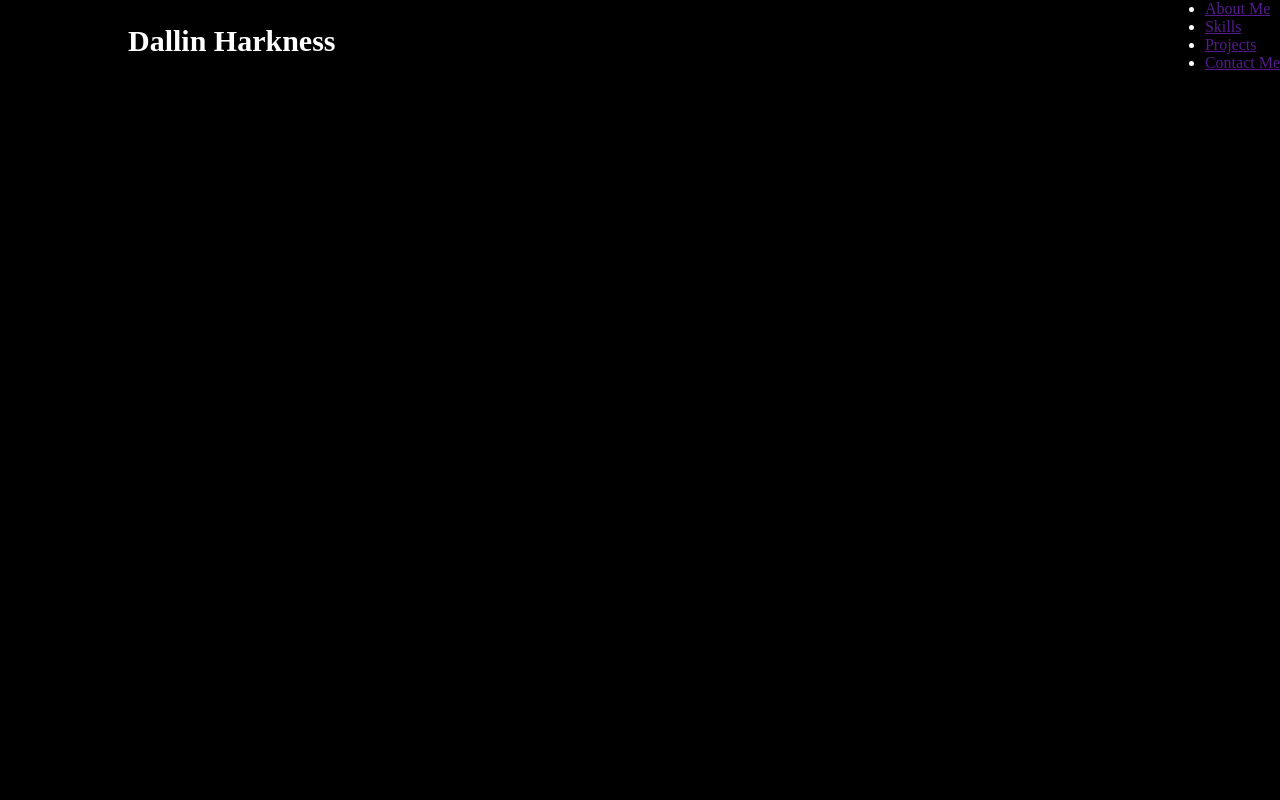
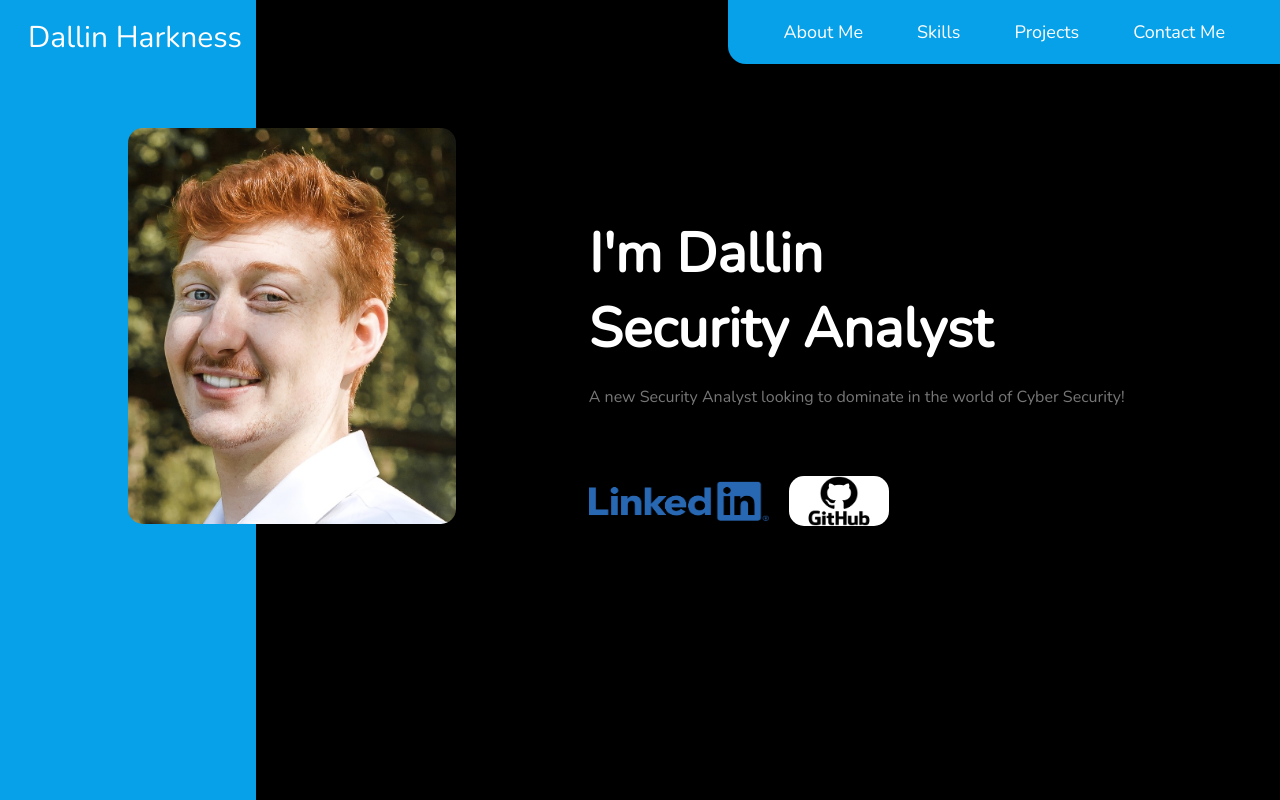
Before and after one commit to dallinharkness/dallinharkness.github.io, a plain HTML site: page index.html in a window 1280 px wide. Drawn offline with nearby package versions, Linux system fonts and the light colour scheme.

Commit message:
first page complete

```diff
--- a/index.html
+++ b/index.html
@@ -6,13 +6,14 @@
     <meta name="viewport" content="width=device-width, initial-scale=1.0">
     <title>Dallin Harkness portfolio</title>
     <link rel='stylesheet' href='styles.css'>
+    <link href="https://fonts.googleapis.com/css2?family=Nunito:wght@300&display=swap" rel="stylesheet">
 </head>
 <body>
 
-    <div class="header">
+<div class="header">
 
         <nav>
-            <a href='' class="dallin">Dallin Harkness</a>
+            <a href='index.html' class="dallin">Dallin Harkness</a>
             <div class="navbarlinks">
                 <ul>
                     <li><a href=''>About Me</a></li>
@@ -24,8 +25,30 @@
         </nav>
 
 
+    <div class='leftsidebar'></div>
+
+    <div class='row'>
+        <div class='leftcol'>
+            <img src='picofme.jpg' alt='picofme'>
+        </div>
+        <div class='rightcol'>
+            <h1>I'm Dallin<br> Security Analyst</h1>
+            <p>A new Security Analyst looking to dominate in the world of Cyber Security!</p>
+
+            <div class='socials'>
+                <div class='icon'>
+                    <a href='https://www.linkedin.com/in/dallin-harkness-53a810220/'><img class='linkedin' src='Linkedin-Logo.png' alt='linkedin'/></a>
+                </div>
+                <div class='icon'>
+                    <a href='https://github.com/dallinharkness'><img class='github' src='GitHub-logo.png' alt='github'/></a>
+                </div>
+
+
+            </div>
+
+        </div>
     </div>
-
+</div>
 
 
 </body>
--- a/styles.css
+++ b/styles.css
@@ -6,7 +6,7 @@
 .header{
     min-height: 100vh;
     width: 100%;
-    background: black;
+    background: rgb(0, 0, 0);
     color: white;
     position: relative;
 }
@@ -16,13 +16,126 @@ nav{
     justify-content: space-between;
     align-items: center;
     position: relative;
+    z-index: 1;
 }
 
 .dallin{
     text-decoration: none;
     color: #fff;
     font-size: 30px;
-    font-weight: bold;
     padding-top: 10px;
     padding-left: 10%;
+    position: relative;
+    right: 100px;
+    font-family: 'Nunito', sans-serif;
 }
+
+.navbarlinks{
+    text-align: right;
+    background: rgb(7, 161, 233);
+    padding: 10px 30px;
+    border-bottom-left-radius: 18px;
+}
+
+.navbarlinks ul li{
+    list-style: none;
+    display: inline-block;
+    padding: 10px 25px;
+    font-family: 'Nunito', sans-serif;
+}
+
+.navbarlinks ul li a{
+    color: white;
+    text-decoration: none;
+    font-size: 18px;
+}
+
+.navbarlinks ul li a:hover{
+    color: black;
+}
+
+.leftsidebar{
+    width: 20%;
+    height: 100%;
+    position: absolute;
+    left: 0;
+    top: 0;
+    background: rgb(7, 161, 233);
+}
+
+.row{
+    padding: 0 10%;
+    display: flex;
+    align-items: flex-end;
+    justify-content: space-between;
+    position: relative;
+    margin-top: 5%;
+}
+
+.leftcol{
+    flex-basis: 40%;
+}
+
+.rightcol{
+    flex-basis: 55%;
+}
+
+.leftcol img{
+    width: 80%;
+    cursor: pointer;
+}
+
+img{
+    border-radius: 15px;
+
+}
+
+.rightcol h1{
+    font-size: 55px;
+    font-weight: 600;
+}
+
+.rightcol p{
+    color: #777;
+    margin: 20px 0 70px;
+}
+
+.socials{
+    display: flex;
+    margin-top: 30px;
+
+}
+
+.icon{
+    width: 100px;
+    height: 50px;
+    background: black;
+    display: flex;
+    align-items: center;
+    justify-content: center;
+
+}
+
+a .linkedin{
+    width: 180px;
+    height: 100px;
+    position: relative;
+    left: 40px;
+
+}
+
+a .github{
+    width: 100px;
+    height: 50px;
+    position: relative;
+    left: 100px;
+    background-color: white;
+}
+
+p{
+    font-family: 'Nunito', sans-serif;
+}
+
+h1{
+    font-family: 'Nunito', sans-serif;
+}
```
Also changed, not shown: GitHub-logo.png (added), Linkedin-Logo.png (added), picofme.jpg (added).
